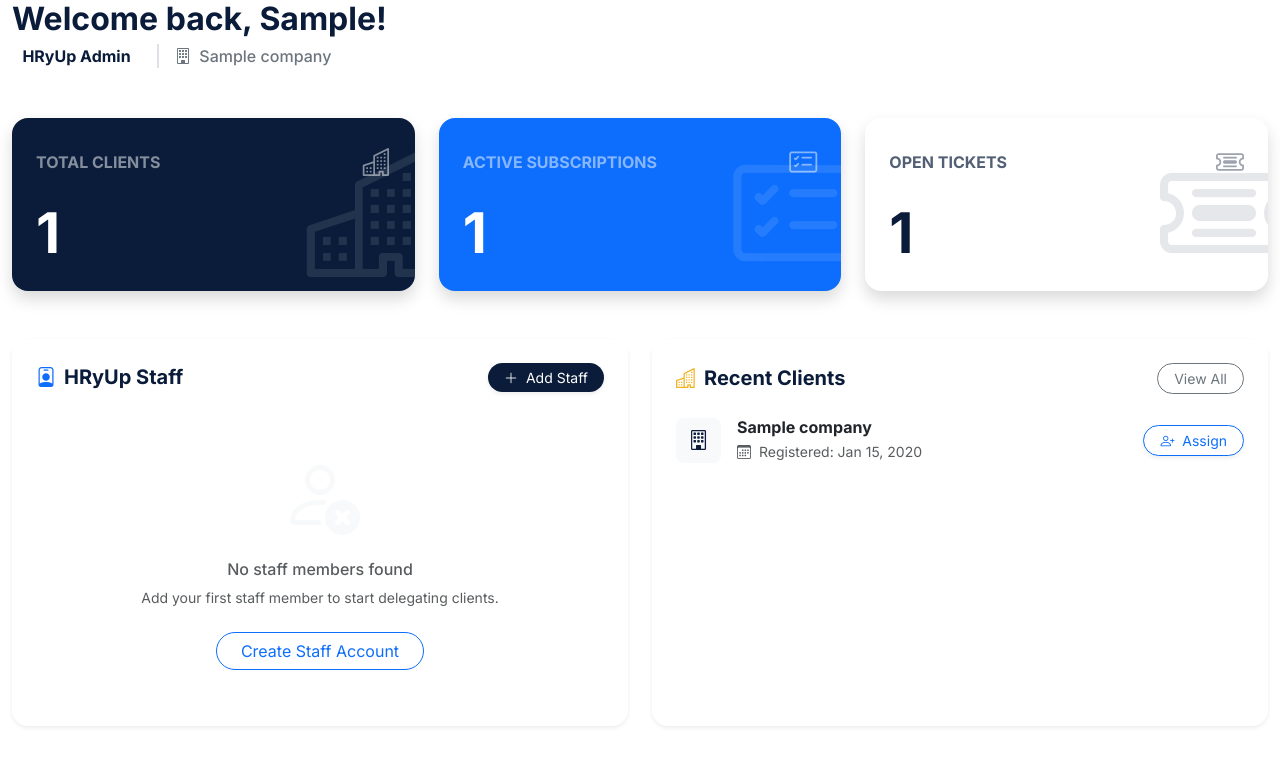
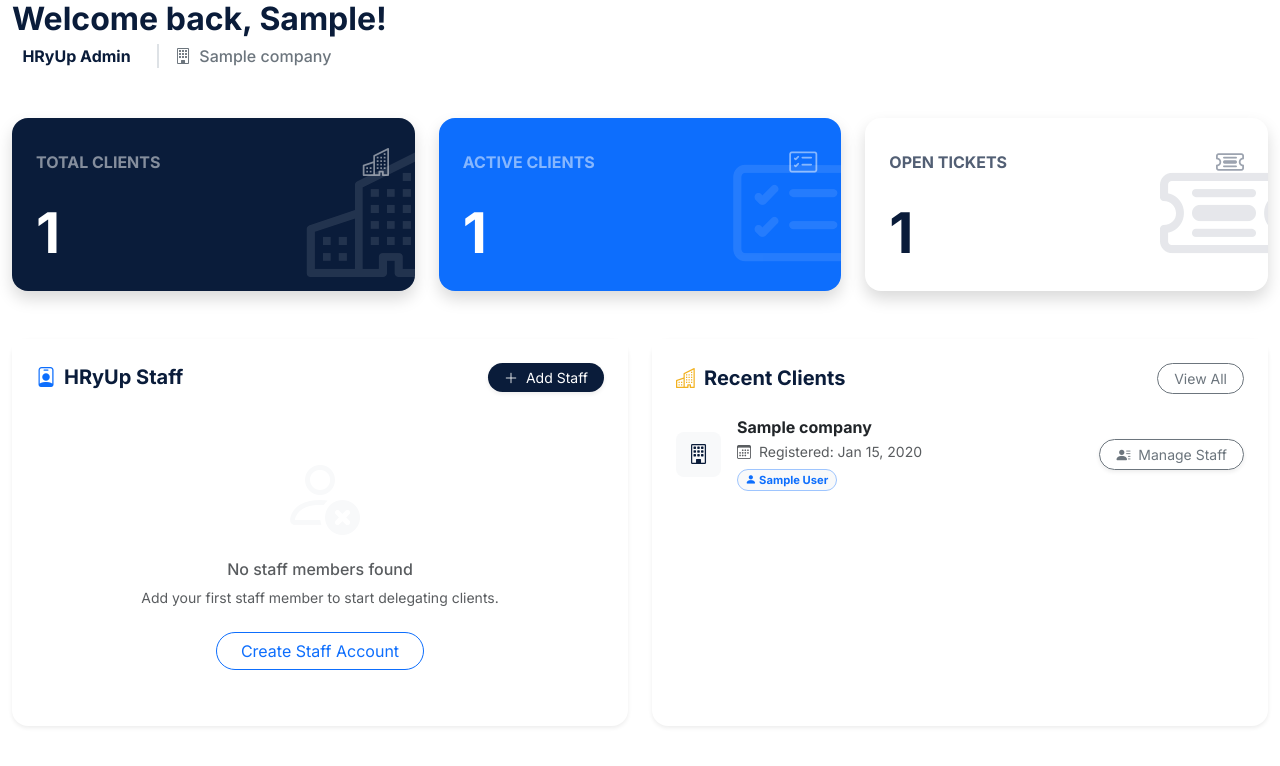
Before and after one commit to Jaycee041305/hryup-platform, a Django app: page /dashboard/ in a window 1280 px wide. Shown: the top 766 px of the page. Run offline with Django 5.2, Linux system fonts and the light colour scheme; a user stored in the database is signed in; tables that the repository leaves empty hold one stand-in row (values such as "Sample post").

Commit message:
Update Admin Dashboard: rename Active Subscriptions to Active Clients and show assigned staff on Recent Clients

```diff
--- a/templates/dashboard/index.html
+++ b/templates/dashboard/index.html
@@ -49,7 +49,7 @@
             <div class="card bg-primary text-white h-100 shadow border-0 rounded-4 overflow-hidden position-relative">
                 <div class="card-body p-4">
                     <div class="d-flex justify-content-between align-items-center mb-3">
-                        <h6 class="text-white-50 text-uppercase fw-bold mb-0 tracking-wide">Active Subscriptions</h6>
+                        <h6 class="text-white-50 text-uppercase fw-bold mb-0 tracking-wide">Active Clients</h6>
                         <i class="bi bi-card-checklist fs-3 text-white-50"></i>
                     </div>
                     <h2 class="display-4 fw-bolder mb-0">{{ active_subscriptions|default:0 }}</h2>
@@ -149,10 +149,19 @@
                                         <div class="text-muted small">
                                             <i class="bi bi-calendar3 me-1"></i> Registered: {{ company.created_at|date:"M d, Y" }}
                                         </div>
+                                        {% if company.staff_assignments.exists %}
+                                        <div class="mt-1">
+                                            {% for assignment in company.staff_assignments.all %}
+                                                <span class="badge bg-light text-primary border border-primary-subtle rounded-pill" style="font-size: 0.7rem;">
+                                                    <i class="bi bi-person-fill"></i> {{ assignment.staff.get_full_name }}
+                                                </span>
+                                            {% endfor %}
+                                        </div>
+                                        {% endif %}
                                     </div>
                                 </div>
-                                <a href="{% url 'companies:staff_assignment' company.pk %}" class="btn btn-sm btn-outline-primary rounded-pill px-3 shadow-sm transition-hover">
-                                    <i class="bi bi-person-plus me-1"></i> Assign
+                                <a href="{% url 'companies:staff_assignment' company.pk %}" class="btn btn-sm {% if company.staff_assignments.exists %}btn-outline-secondary{% else %}btn-outline-primary{% endif %} rounded-pill px-3 shadow-sm transition-hover">
+                                    <i class="bi {% if company.staff_assignments.exists %}bi-person-lines-fill{% else %}bi-person-plus{% endif %} me-1"></i> {% if company.staff_assignments.exists %}Manage Staff{% else %}Assign{% endif %}
                                 </a>
                             </div>
                         </div>
```
